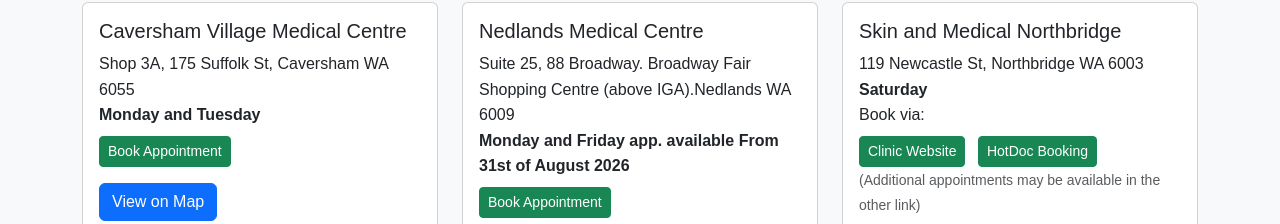
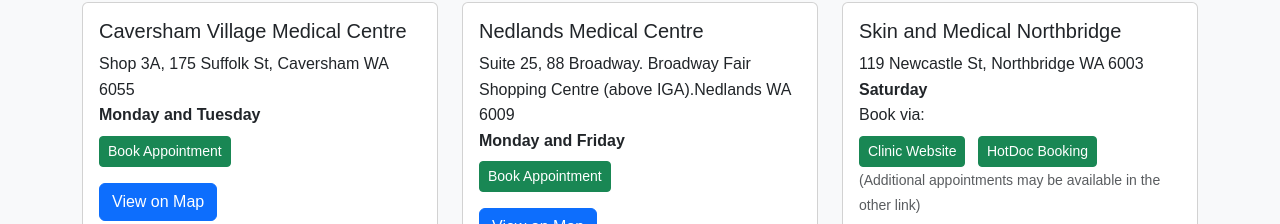
Before and after one commit to pragahealthcare/pragahealthcare.github.io, a plain HTML site: page index.html in a window 1280 px wide. Shown: the part 834-1058 px from the top of the page. Drawn offline with nearby package versions, Linux system fonts and the light colour scheme; grey boxes are pictures that could not be loaded.

Commit message:
Update availability text for Nedlands Medical Centre

```diff
--- a/index.html
+++ b/index.html
@@ -197,7 +197,7 @@
                          <h5 class="card-title">Nedlands Medical Centre</h5>
                         <p class="card-text">Suite 25, 88 Broadway. Broadway Fair Shopping
 Centre (above IGA).Nedlands WA 6009<br>
-                            <strong>Monday and Friday app. available From 31st of August 2026</strong><br>
+                            <strong>Monday and Friday</strong><br>
                             <a href="https://www.nedlandsmedicalcentre.com.au/" class="btn btn-success btn-sm mt-2" target="_blank" rel="noopener noreferrer">
                                 Book Appointment
                             </a>
```
